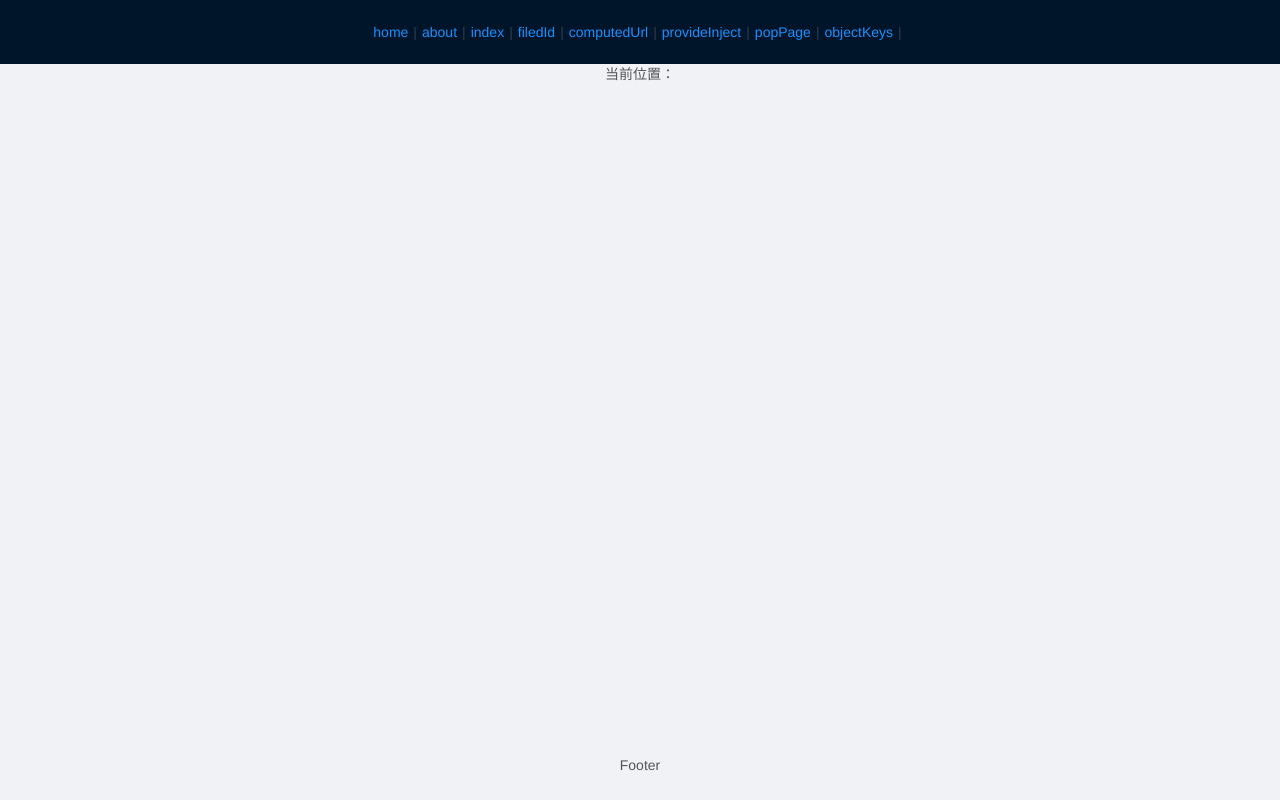
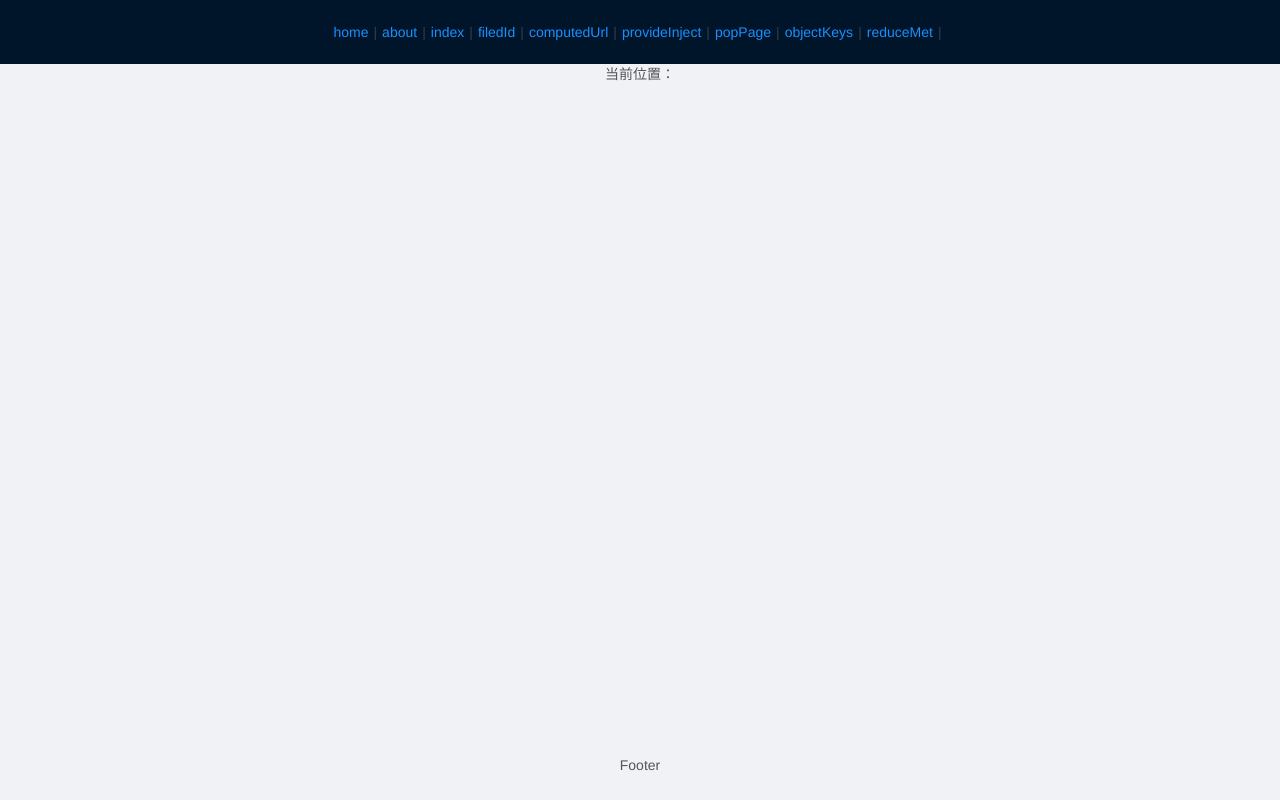
Before and after one commit to mexiaoyao/vueCli, a Vue app in the folder vuecli1/: page / in a window 1280 px wide. Built offline with nearby package versions, Linux system fonts and the light colour scheme.

Commit message:
reduce() 方法

```diff
--- a/vuecli1/src/components/layouts/getMenu.vue
+++ b/vuecli1/src/components/layouts/getMenu.vue
@@ -16,6 +16,8 @@
         <span>|</span>
         <router-link to="/objectKeys">objectKeys</router-link>
         <span>|</span>
+        <router-link to="/reduceMet">reduceMet</router-link>
+        <span>|</span>
     </div>
 </template>
 <script>
--- a/vuecli1/src/router.js
+++ b/vuecli1/src/router.js
@@ -64,6 +64,12 @@ export default new Router({
           name: "objectKeys",
           component: () => import("./views/objectKeys.vue"),
         },
+        //测试pop函数
+        {
+          path: "/reduceMet",
+          name: "reduceMet",
+          component: () => import("./views/reduceMet.vue"),
+        },
       ],
     },
     // {
--- /dev/null
+++ b/vuecli1/src/views/reduceMet.vue
@@ -0,0 +1,45 @@
+<template>
+    <div>
+        ----------{{data}}--------------
+        <a-button @click="clickDo">点击</a-button>
+    </div>
+</template>
+<script>
+export default {
+    name: 'reduceMet',
+    data() {
+        return {
+            data: [1, '2', true, undefined, null],
+        };
+    },
+    methods: {
+        /**
+         * array.reduce(function(total, currentValue, currentIndex, arr), initialValue)
+         * 参数
+            参数 	描述
+            function(total,currentValue, index,arr) 	必需。用于执行每个数组元素的函数。
+            函数参数:
+            参数 	描述
+            total 	必需。初始值, 或者计算结束后的返回值。
+            currentValue 	必需。当前元素
+            currentIndex 	可选。当前元素的索引
+            arr 	可选。当前元素所属的数组对象。
+            initialValue 	可选。传递给函数的初始值
+         * reducer 逐个遍历数组元素，每一步都将当前元素的值与上一步的计算结果相加（上一步的计算结果是当前元素之前所有元素的总和）——直到没有更多的元素被相加。
+         * **/
+        clickDo() {
+            let ll = this.data.reduce((sum, item, index, arr) => {
+                console.log('-------------------------------------');
+                console.log('sum:', sum);
+                console.log('item:', item);
+                console.log('index:', index);
+                console.log('arr:', arr);
+                // return的值会被当成下一次循环的sum
+                return sum + item;
+            }, 0);
+        },
+    },
+};
+</script>
+<style scoped>
+</style>
```
